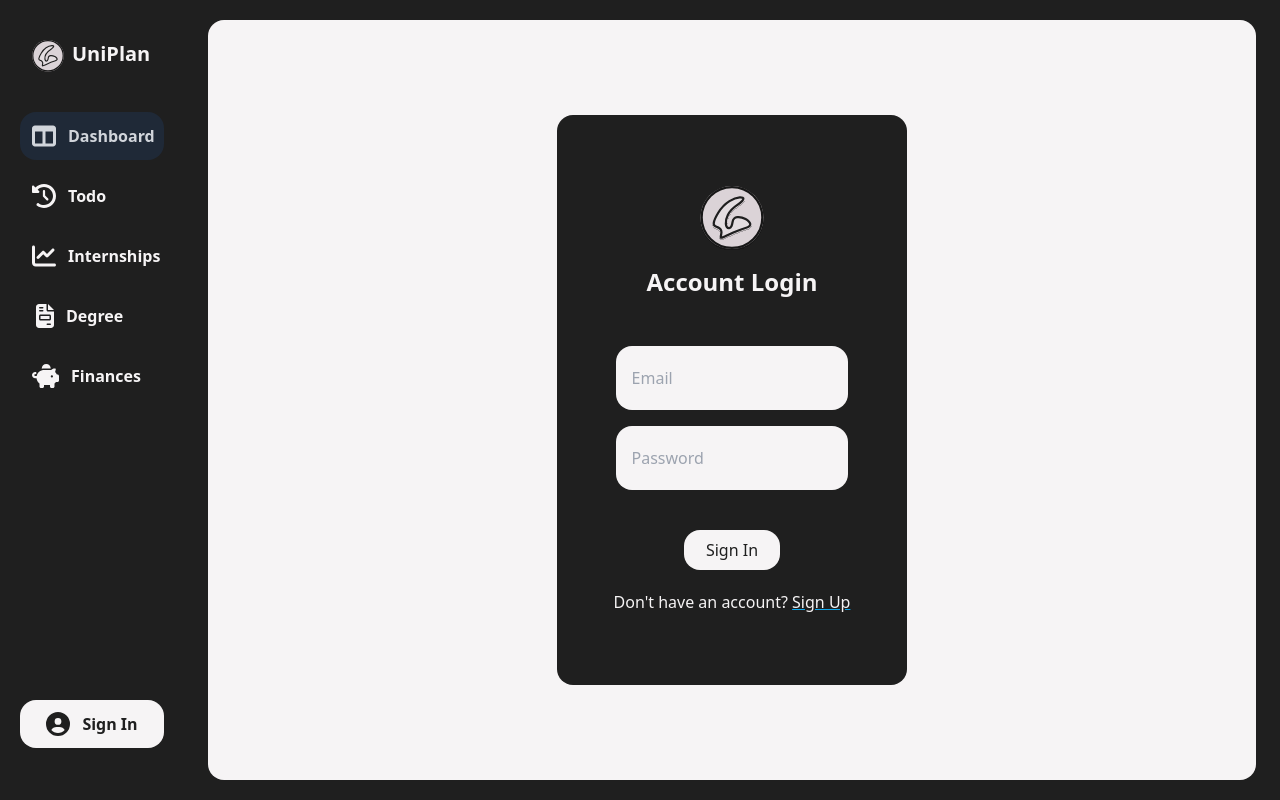
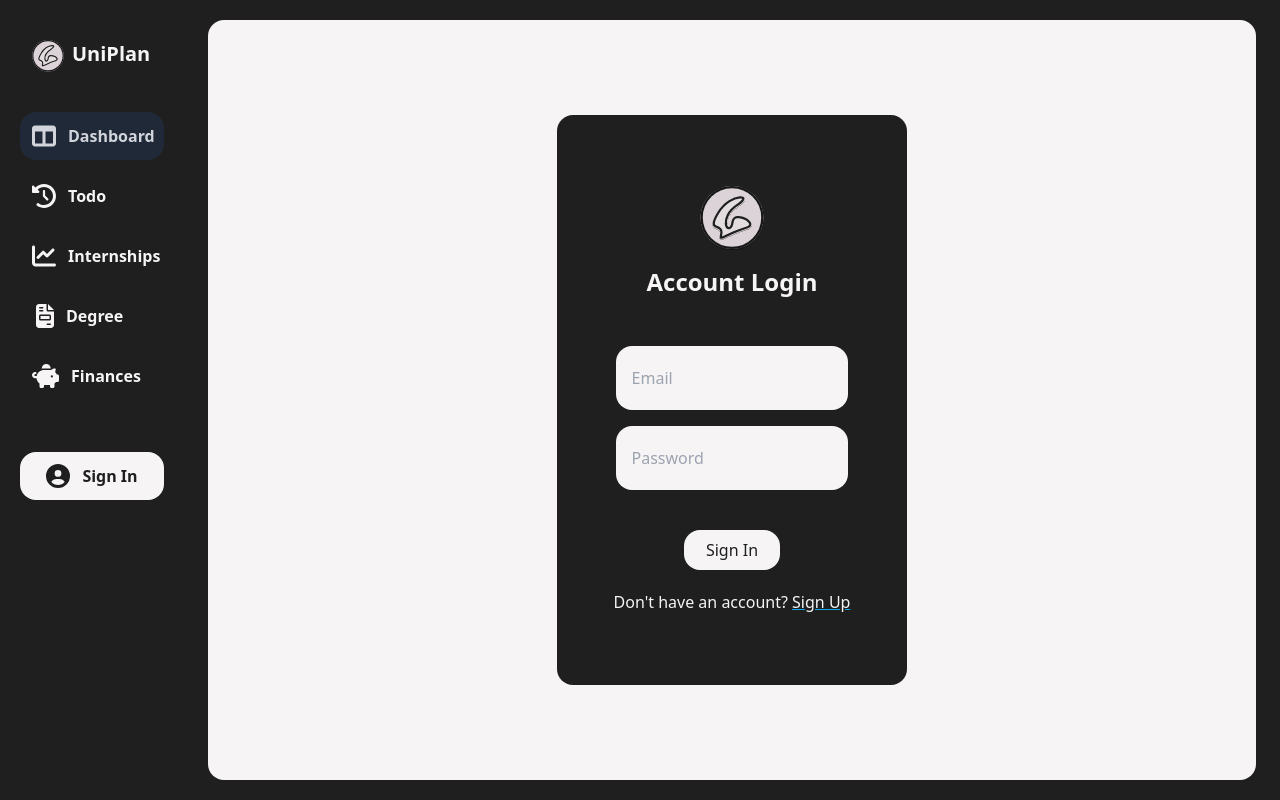
Before and after one commit to saordoe/uniplan, a React (Vite) app: page / in a window 1280 px wide. Built offline with nearby package versions, Linux system fonts and the light colour scheme; no server answers.

Commit message:
Navbar error fixed

```diff
--- a/src/myComponents/Navbar.jsx
+++ b/src/myComponents/Navbar.jsx
@@ -60,7 +60,7 @@ const Navbar = ({ setShowSignin, isLoggedIn }) => {
             colorClass={selectedButton === "Finances" ? "bg-gray-800" : ""}
           />
         </Link>
-        <div className="mt-72">
+        <div className="mt-10"> {/* Adjusted margin-top */}
           {isLoggedIn ? (
             <Link to="/account">
               <Button
```
Lines whose indentation alone changed are shown as unchanged.
